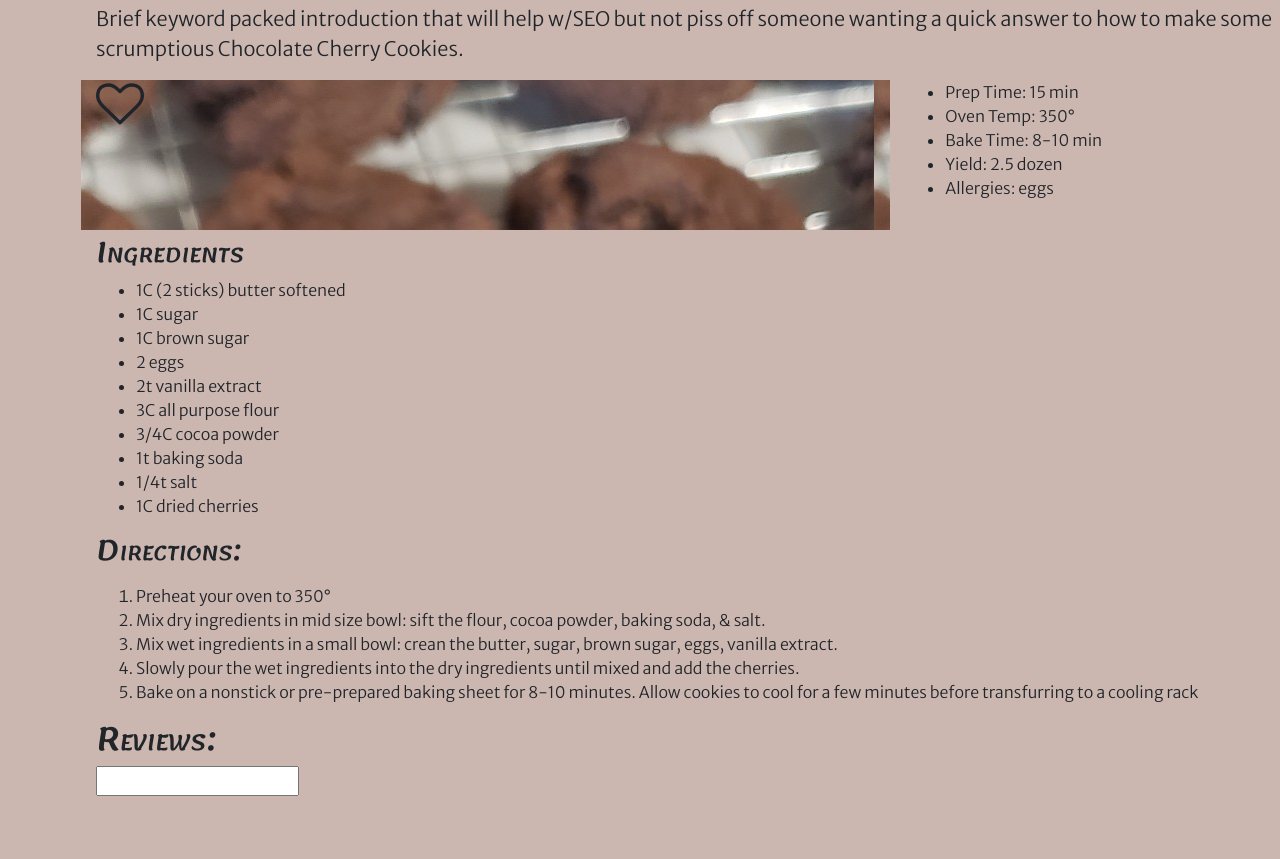
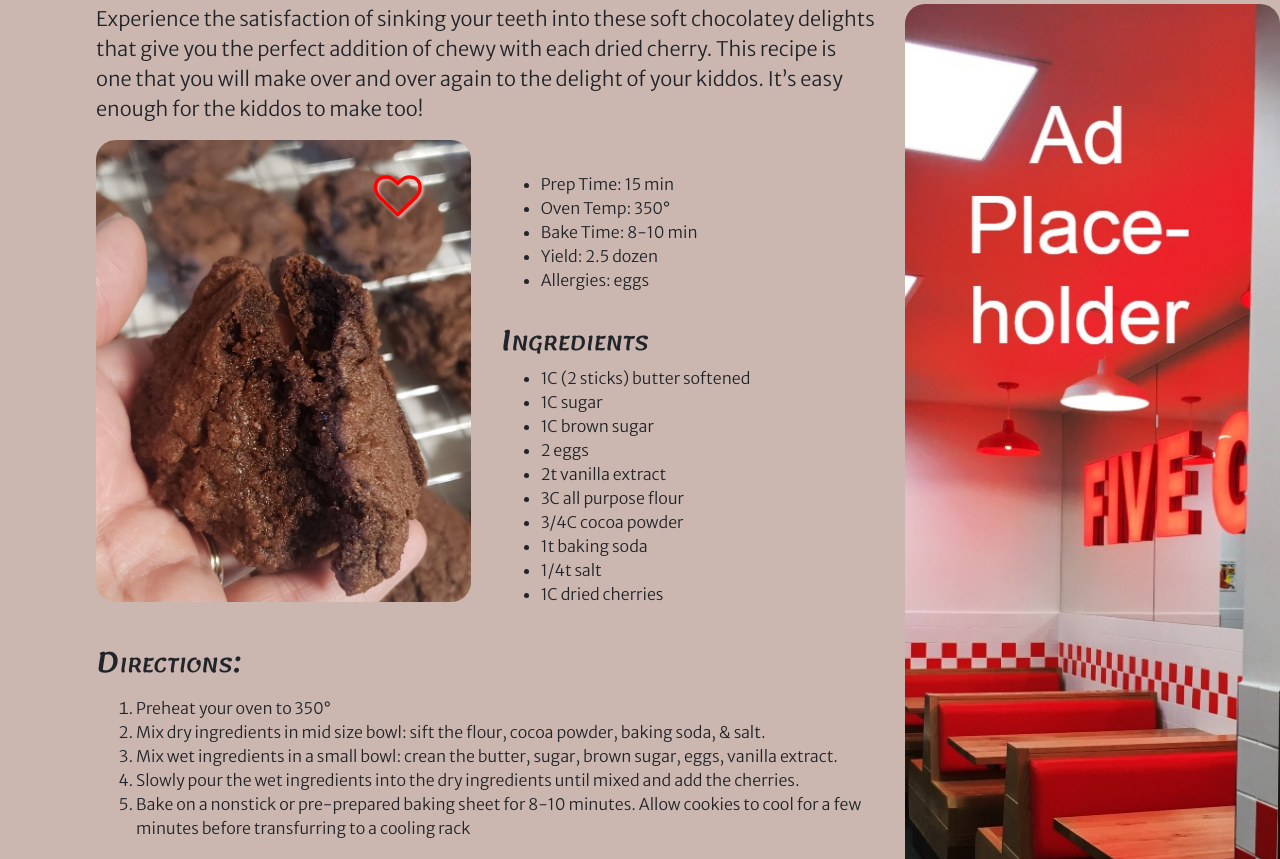
Before and after one commit to S-Toney/RecipeTemplate, a plain HTML site: page RecipeTemplate/index.html in a window 1280 px wide. Shown: the part 431-1290 px from the top of the page. Before the commit the page ends 1243 px from the top, so only its background shows below. Drawn offline with Linux system fonts and the light colour scheme.

Commit message:
ad space designated, css and jQuery added, grid rearranged

```diff
--- /dev/null
+++ b/RecipeTemplate/Scripts/custom_jQuery.js
@@ -0,0 +1,21 @@
+/*!
+ * jQuery JavaScript Library v3.0.0 -ajax,-ajax/jsonp,-ajax/load,-ajax/parseXML,-ajax/script,-ajax/var/location,-ajax/var/nonce,-ajax/var/rquery,-ajax/xhr,-manipulation/_evalUrl,-event/ajax,-effects,-effects/Tween,-effects/animatedSelector,-deprecated
+ * https://jquery.com/
+ *
+ * Includes Sizzle.js
+ * https://sizzlejs.com/
+ *
+ * Copyright jQuery Foundation and other contributors
+ * Released under the MIT license
+ * https://jquery.org/license
+ *
+ * Date: 2016-06-09T18:03Z
+ */
+
+jQuery(document).ready(function () {
+    console.log("Hello World jQuery");
+});
+
+$("fa-heart-o").click(function () {
+    $(this).toggleClass("fa-heart fa-heart-o");
+});
--- a/RecipeTemplate/css/custom.css
+++ b/RecipeTemplate/css/custom.css
@@ -1,5 +1,6 @@
 body {
     margin: auto;
+    font-size: 16px;
     font-family: 'Merriweather Sans', sans-serif;
     background-color: rgba(153, 111, 99, .5);
 }
@@ -9,11 +10,11 @@ body img {
 }
 
 #recipeImg {
-    background-image: url('../img/insideCCCSmall.jpg');
     display: block;
     z-index: 1;
     /*max-height: ;*/
     min-height: 150px;
+    position: relative;
 }
 
 #recipeIcon {
@@ -22,6 +23,14 @@ body img {
     font-size: 2.5em;
     z-index: 2;
     padding: 2em;
+}
+
+#recipeImg .fa-heart-o {
+    position: absolute;
+    top: 2rem;
+    right: 4rem;
+    color: red;
+    text-shadow: 2px 2px 3px #e1b7ab;
 }
 
 .merriweatherSans {
--- a/RecipeTemplate/index.html
+++ b/RecipeTemplate/index.html
@@ -59,26 +59,31 @@
     <div class="container-fluid recipe">
         <section class="mCenter">
             <article class="d-inline-block">
-                <p class="lead">
-                    Brief keyword packed introduction that will help w/SEO but not piss off someone wanting a quick answer to how to make some scrumptious Chocolate Cherry Cookies.
+                <div class="row">
+                    <div class="col-md-8">
+                        <div class="row">
+                            <p class="lead col-md-12">
+                                Experience the satisfaction of sinking your teeth into these soft chocolatey delights that give you the perfect addition of chewy with each dried cherry. This recipe is one that you will make over and over again to the delight of your kiddos. It’s easy enough for the kiddos to make too!
                             </p>
+                        </div>
+
                         <div class="row">
-                    <div class="col-md-8 col-sm-9 clearfix" id="recipeImg">
-                   <i class="fa fa-heart-o float-left fa-3x" aria-hidden="true"></i>
+                            <!-- Recipe Image -->
+                            <div class="col-md-6 col-xs-12 clearfix" id="recipeImg">
+                                <img src="img/insideCCCSmall.jpg" class="img-fluid mb-3" /> <!--https://www.w3schools.com/howto/howto_css_image_overlay_icon.asp-->
+                                <a href="#"><i class="fa fa-heart-o float-left fa-3x" aria-hidden="true"></i></a>
                             </div>
-                    <div class="col-md-4 col-sm-3">
-                        <ul>
+                            <!-- Key Info & Ingredients -->
+                            <div class="col-md-6 col-sm-3">
+                                <br />
+                                <ul class="my-2">
                                     <li>Prep Time: 15 min</li>
                                     <li>Oven Temp: 350&deg;</li>
                                     <li>Bake Time: 8-10 min</li>
                                     <li>Yield: 2.5 dozen</li>
                                     <li>Allergies: eggs</li>
                                 </ul>
-
-                    </div>
-                </div>
-            </article>
-            <article>
+                                <br />
                                 <h3>Ingredients</h3>
                                 <ul>
                                     <li>1C (2 sticks) butter softened</li>
@@ -92,6 +97,12 @@
                                     <li>1/4t salt</li>
                                     <li>1C dried cherries</li>
                                 </ul>
+                            </div>
+                        </div>
+                        <div class="row">
+                            <!-- Recipe Instructions -->
+                            <article class="col-md-12">
+                                <br />
                                 <h3>Directions:</h3>
                                 <p>
                                     <ol>
@@ -103,13 +114,25 @@
                                     </ol>
                                 </p>
                             </article>
+                        </div>
+                    </div>
+                    <!-- Long Ad -->
+                    <div class="col-md-4">
+                        <img src="img/tallAdPlaceholder.jpg" class="img-fluid" />
+                    </div>
+                </div>
+            </article>
+
         </section>
+        <!-- Reviews -->
         <section>
-            <h2>Reviews:</h2>
+            <h2>Reviews: <a href="#"><i class="fa fa-plus"></i></a></h2>
             <input type="text" name="name" value="" />
 
         </section>
     </div>
     <footer></footer>
+    <!-- Custom jQuery -->
+    <script src="Scripts/custom_jQuery.js"></script>
 </body>
 </html>
```
Also changed, not shown: RecipeTemplate/img/tallAdPlaceholder.jpg (added), 1 other file. Lines whose indentation alone changed are shown as unchanged.
